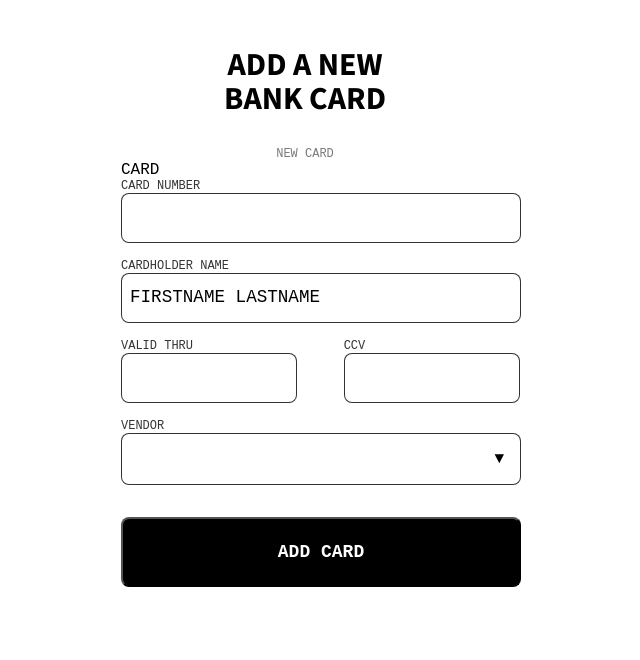
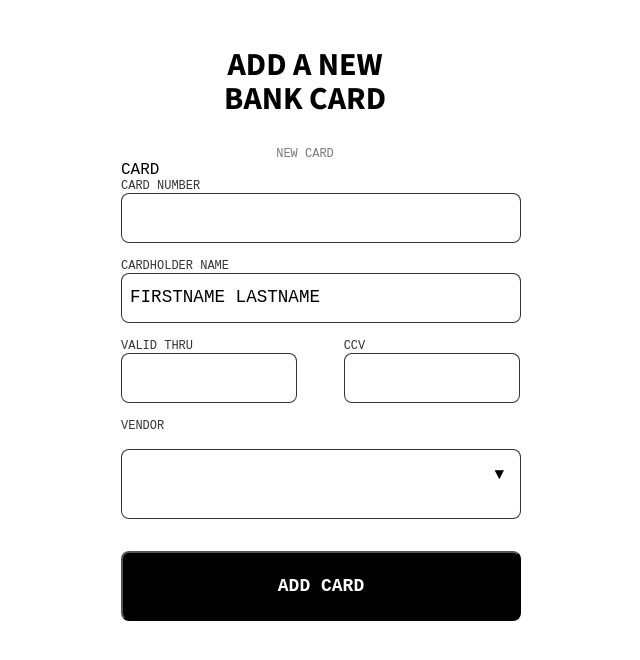
Before and after one commit to Egeeoz/js_2023_kungFuPants_eWallet, a React (Vite) app: page /Add in a window 1280 px wide. Shown: the top 660 px of the page, without its empty margins (335-975 px from the left). Built offline with nearby package versions, Linux system fonts and the light colour scheme; a web font is replaced by a local one.

Commit message:
Change to button style

```diff
--- a/src/abstracts/button.scss
+++ b/src/abstracts/button.scss
@@ -1,21 +1,8 @@
 @use "./variables" as *;
 
-// a {
-//   width: 100%;
-//   display: flex;
-//   justify-content: center;
-// }
-
-.Btn-add {
+button {
+  color: $button-color;
   background-color: white;
-  // width: 90%;
-  // position: absolute;
-  // bottom: 1.5rem;
-}
-
-.addCardBtn {
-  color: white;
-  background-color: $button-color;
   font-size: 18px;
   border-radius: 8px;
   font-weight: 700;
@@ -25,3 +12,9 @@
   margin-top: 1rem;
   min-height: 70px;
 }
+
+.addCardBtn,
+button {
+  color: white;
+  background-color: $button-color;
+}
```
